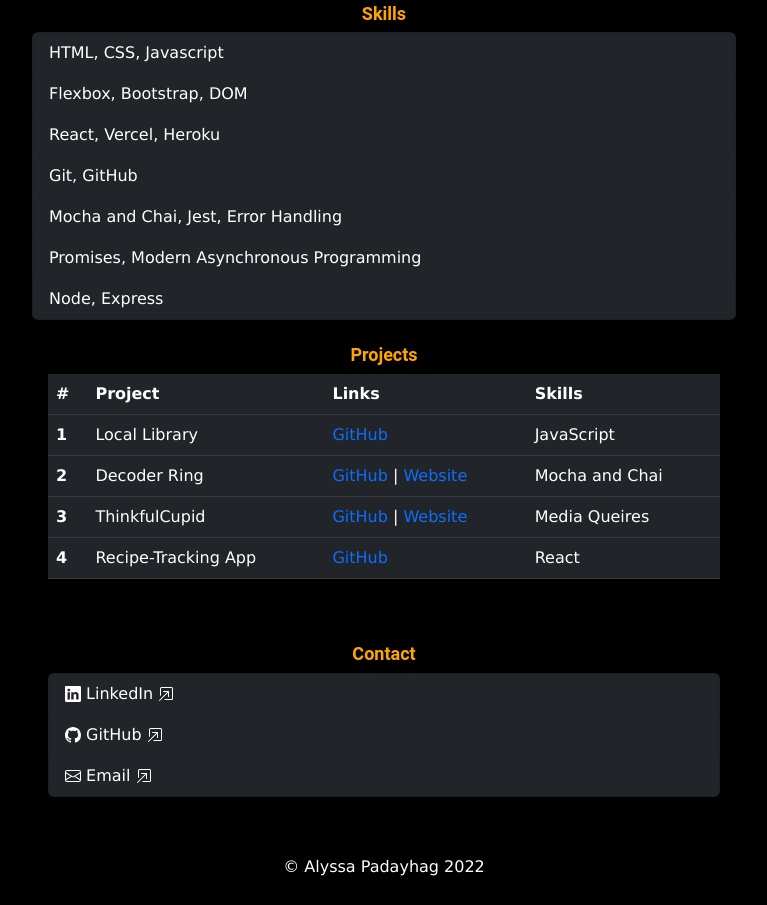
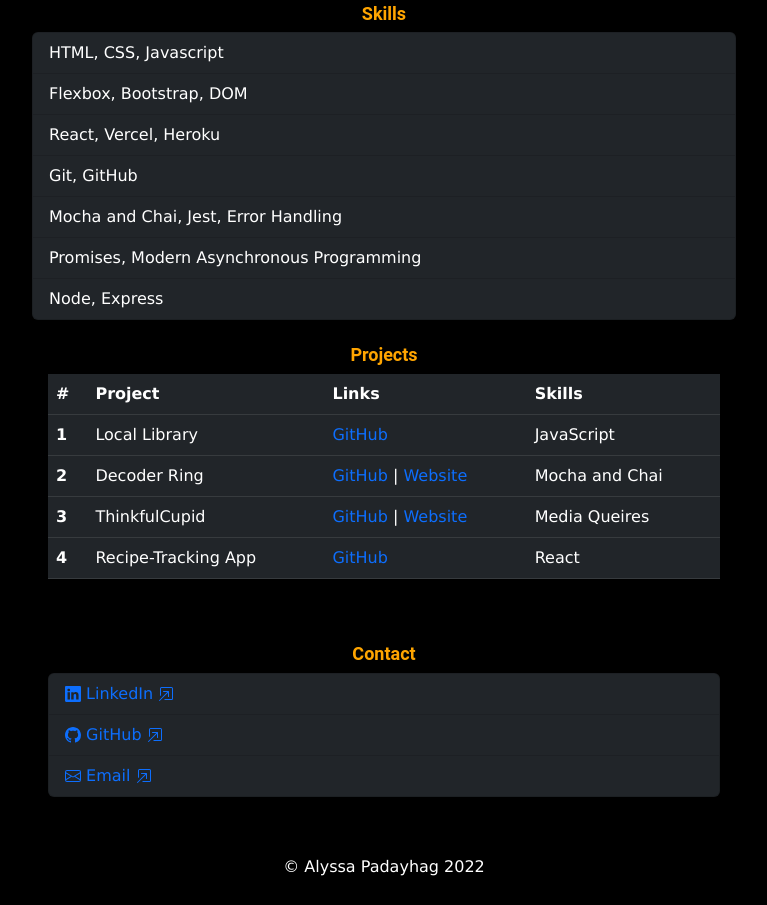
Before and after one commit to AlyssaPadayhag/Portfolio, a plain HTML site: page index.html in a window 1280 px wide. Shown: the part 892-1797 px from the top of the page, without its empty margins (256-1023 px from the left). Drawn offline with nearby package versions, Linux system fonts and the light colour scheme.

Commit message:
changed contact link colors

```diff
--- a/index.html
+++ b/index.html
@@ -164,7 +164,7 @@
             <h2>Contact</h2>
             <div class="list-group">
                 <a href="https://www.linkedin.com/in/alyssa-padayhag/" target="_blank"
-                    class="list-group-item list-group-item-dark text-white bg-dark">
+                    class="list-group-item list-group-item-dark text-primary bg-dark">
                     <svg xmlns="http://www.w3.org/2000/svg" width="16" height="16" fill="currentColor" class="bi bi-linkedin" viewBox="0 0 16 16">
                         <path d="M0 1.146C0 .513.526 0 1.175 0h13.65C15.474 0 16 .513 16 1.146v13.708c0 .633-.526 1.146-1.175 1.146H1.175C.526 16 0 15.487 0 14.854V1.146zm4.943 12.248V6.169H2.542v7.225h2.401zm-1.2-8.212c.837 0 1.358-.554 1.358-1.248-.015-.709-.52-1.248-1.342-1.248-.822 0-1.359.54-1.359 1.248 0 .694.521 1.248 1.327 1.248h.016zm4.908 8.212V9.359c0-.216.016-.432.08-.586.173-.431.568-.878 1.232-.878.869 0 1.216.662 1.216 1.634v3.865h2.401V9.25c0-2.22-1.184-3.252-2.764-3.252-1.274 0-1.845.7-2.165 1.193v.025h-.016a5.54 5.54 0 0 1 .016-.025V6.169h-2.4c.03.678 0 7.225 0 7.225h2.4z"/>
                     </svg>
@@ -175,7 +175,7 @@
                     </svg>
                 </a>
                 <a href="https://github.com/AlyssaPadayhag" target="_blank"
-                    class="list-group-item list-group-item-dark text-white bg-dark">
+                    class="list-group-item list-group-item-dark text-primary bg-dark">
                     <svg xmlns="http://www.w3.org/2000/svg" width="16" height="16" fill="currentColor" class="bi bi-github" viewBox="0 0 16 16">
                         <path d="M8 0C3.58 0 0 3.58 0 8c0 3.54 2.29 6.53 5.47 7.59.4.07.55-.17.55-.38 0-.19-.01-.82-.01-1.49-2.01.37-2.53-.49-2.69-.94-.09-.23-.48-.94-.82-1.13-.28-.15-.68-.52-.01-.53.63-.01 1.08.58 1.23.82.72 1.21 1.87.87 2.33.66.07-.52.28-.87.51-1.07-1.78-.2-3.64-.89-3.64-3.95 0-.87.31-1.59.82-2.15-.08-.2-.36-1.02.08-2.12 0 0 .67-.21 2.2.82.64-.18 1.32-.27 2-.27.68 0 1.36.09 2 .27 1.53-1.04 2.2-.82 2.2-.82.44 1.1.16 1.92.08 2.12.51.56.82 1.27.82 2.15 0 3.07-1.87 3.75-3.65 3.95.29.25.54.73.54 1.48 0 1.07-.01 1.93-.01 2.2 0 .21.15.46.55.38A8.012 8.012 0 0 0 16 8c0-4.42-3.58-8-8-8z"/>
                     </svg>
@@ -186,7 +186,7 @@
                     </svg>
                 </a>
                 <a href="mailto:alyssapadayhag@gmail.com"
-                    class="list-group-item list-group-item-dark text-white bg-dark">
+                    class="list-group-item list-group-item-dark text-primary bg-dark">
                     <svg xmlns="http://www.w3.org/2000/svg" width="16" height="16" fill="currentColor" class="bi bi-envelope" viewBox="0 0 16 16">
                         <path d="M0 4a2 2 0 0 1 2-2h12a2 2 0 0 1 2 2v8a2 2 0 0 1-2 2H2a2 2 0 0 1-2-2V4Zm2-1a1 1 0 0 0-1 1v.217l7 4.2 7-4.2V4a1 1 0 0 0-1-1H2Zm13 2.383-4.708 2.825L15 11.105V5.383Zm-.034 6.876-5.64-3.471L8 9.583l-1.326-.795-5.64 3.47A1 1 0 0 0 2 13h12a1 1 0 0 0 .966-.741ZM1 11.105l4.708-2.897L1 5.383v5.722Z"/>
                     </svg>
```
